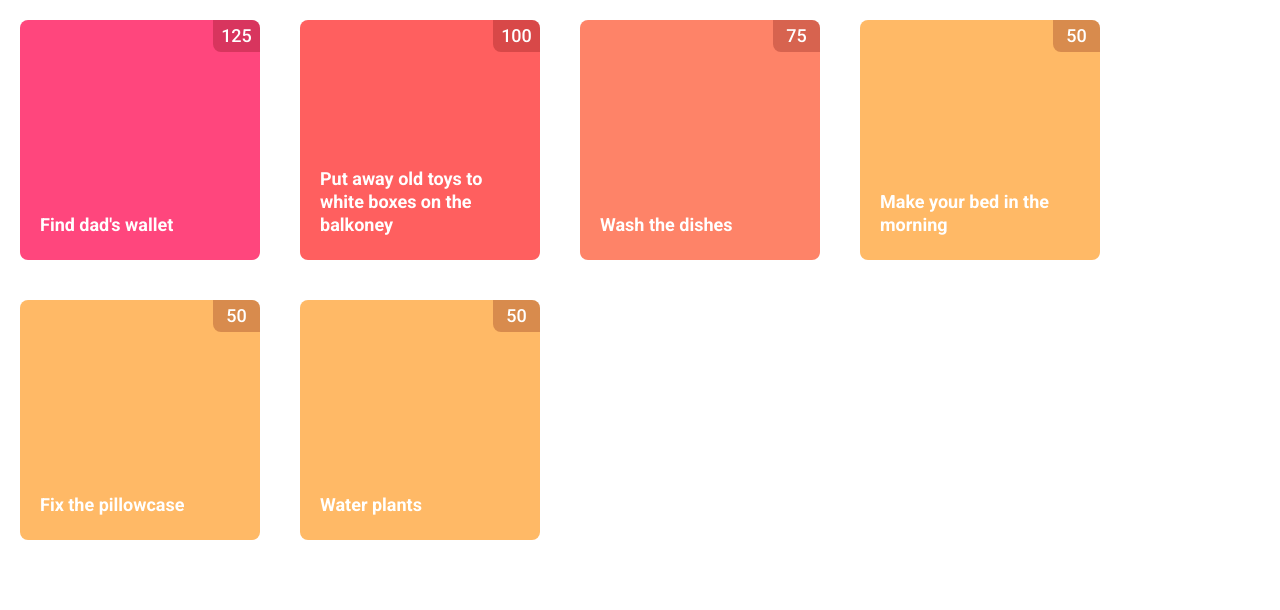
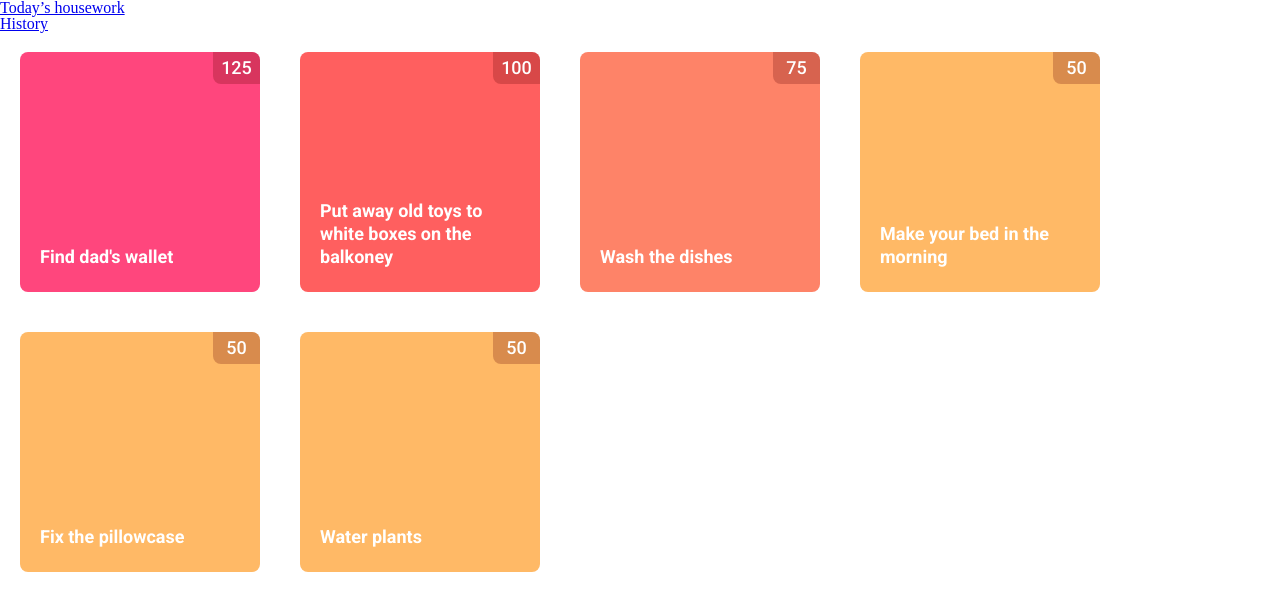
Before and after one commit to dkimd5/TaskManagerBW, a React app: page /history in a window 1280 px wide. Shown: the top 610 px of the page. Built offline with nearby package versions, Linux system fonts and the light colour scheme.

Commit message:
Routing added

```diff
--- a/src/components/App.js
+++ b/src/components/App.js
@@ -1,31 +1,38 @@
-import React, { useEffect, useState } from "react";
-import { Card } from "./Card";
+import React, { useState } from "react";
 import "./reset.css";
-import "./App.scss";
+import { CardsList } from "./CardsList";
+import {
+   BrowserRouter as Router,
+   Switch,
+   Route,
+   Link
+} from "react-router-dom";
 
 
-const initialCards = [
-   { reward: 125, task: "Find dad's wallet" },
-   { reward: 100, task: "Put away old toys to white boxes on the balkoney" },
-   { reward: 75, task: "Wash the dishes" },
-   { reward: 50, task: "Make your bed in the morning" },
-   { reward: 50, task: "Fix the pillowcase" },
-   { reward: 50, task: "Water plants" },
-];
+
 
 export const App = () => {
 
-   const [cards, setCards] = useState(initialCards);
+
 
    return (
-      <ul className="cardslist">
-         { cards.map((card, index) => (
-            <Card
-               key={ index }
-               reward={ card.reward }
-               task={ card.task }
-            />
-         )) }
-      </ul>
+      <Router>
+         <ul>
+            <li>
+               <Link to='/todayshousework'>Today’s housework</Link>
+            </li>
+            <li>
+               <Link to='/history'>History</Link>
+            </li>
+         </ul>
+
+         <Switch>
+            <Route path='/:id'>
+               <CardsList />
+            </Route>
+         </Switch>
+
+
+      </Router>
    );
 }
--- /dev/null
+++ b/src/components/CardsList.js
@@ -0,0 +1,30 @@
+import React, { useState } from "react";
+import { useParams } from "react-router";
+import { Card } from "./Card";
+import "./CardsList.scss";
+
+const initialCards = [
+   { reward: 125, task: "Find dad's wallet" },
+   { reward: 100, task: "Put away old toys to white boxes on the balkoney" },
+   { reward: 75, task: "Wash the dishes" },
+   { reward: 50, task: "Make your bed in the morning" },
+   { reward: 50, task: "Fix the pillowcase" },
+   { reward: 50, task: "Water plants" },
+];
+
+export const CardsList = () => {
+   const [cards, setCards] = useState(initialCards);
+   const { id } = useParams();
+
+   return (
+      <ul className="cardslist">
+         { cards.map((card, index) => (
+            <Card
+               key={ index }
+               reward={ card.reward }
+               task={ card.task }
+            />
+         )) }
+      </ul>
+   )
+}
```
Also changed, not shown: src/components/CardsList.scss (renamed from src/components/App.scss).
